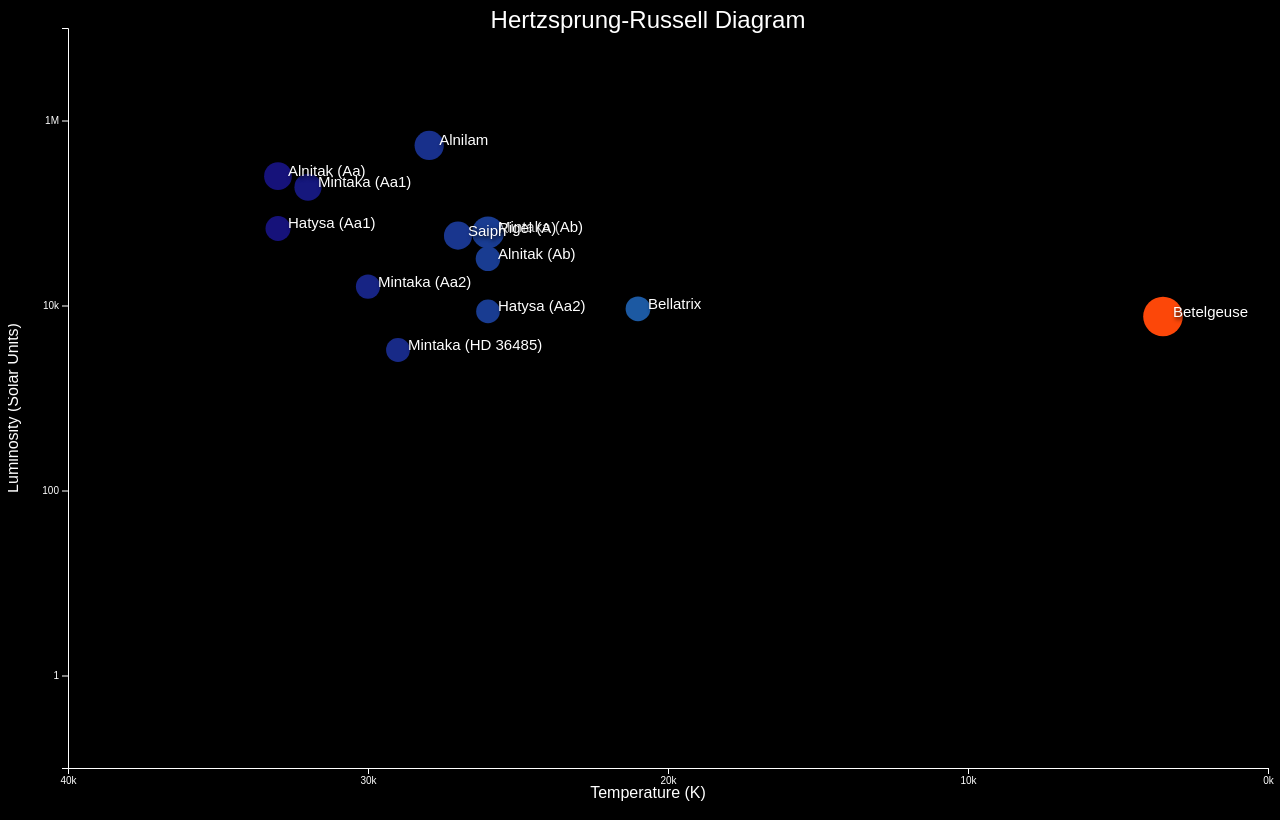
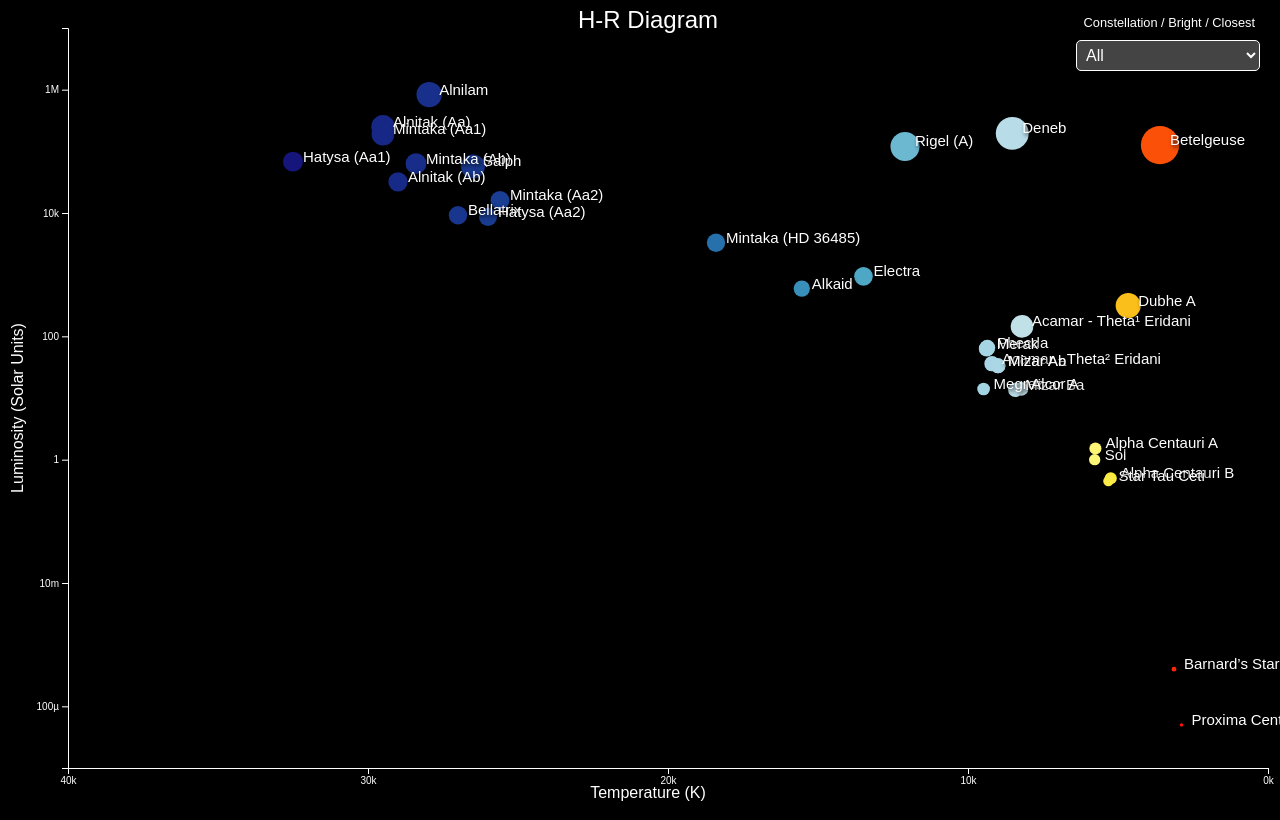
Before and after one commit to paubel/HR-diagram, a plain HTML site: page index.html in a window 1280 px wide. Drawn offline with nearby package versions, Linux system fonts and the light colour scheme.

Commit message:
add more stars and fix things

```diff
--- a/index.html
+++ b/index.html
@@ -9,8 +9,12 @@
 
 <body>
     <!--     <div id="hr-diagram-container"></div> -->
+    <label for="dropdown">Constellation / Bright / Closest </label>
+    <select id="dropdown"></select>
+
     <svg id="hr-diagram"></svg>
     <script src="script.js"></script>
+
 </body>
 
 </html>
--- a/script.js
+++ b/script.js
@@ -12,7 +12,7 @@ const svg = d3
   .attr("height", height);
 
 // Create a div for the tooltip and style it
-var tooltip = d3
+let tooltip = d3
   .select("body")
   .append("div")
   .style("position", "absolute")
@@ -24,105 +24,6 @@ var tooltip = d3
   .style("display", "none")
   .style("color", "black");
 
-// Real star data for the Orion constellation, including radius (in solar radii), luminosity, and temperature
-const stars = [
-  {
-    temperature: 27960,
-    luminosity: 537000,
-    name: "Alnilam",
-    spectralClass: "B0 Ia",
-    radius: 32.4,
-  },
-  {
-    temperature: 33000,
-    luminosity: 250000,
-    name: "Alnitak (Aa)",
-    spectralClass: "O9.5Iab",
-    radius: 20.0,
-  },
-  {
-    temperature: 26000,
-    luminosity: 32000,
-    name: "Alnitak (Ab)",
-    spectralClass: "B1IV",
-    radius: 7.3,
-  },
-
-  {
-    temperature: 21000,
-    luminosity: 9211,
-    name: "Bellatrix",
-    spectralClass: "B2 V (B2 III)",
-    radius: 7.75,
-  },
-  {
-    temperature: 3500,
-    luminosity: 7600,
-    name: "Betelgeuse",
-    spectralClass: "M1–M2 Ia–ab",
-    radius: 887.0,
-  },
-  {
-    temperature: 33000,
-    luminosity: 68000,
-    name: "Hatysa (Aa1)",
-    spectralClass: "O9 III",
-    radius: 8.3,
-  },
-  {
-    temperature: 26000,
-    luminosity: 8630,
-    name: "Hatysa (Aa2)",
-    spectralClass: "B0.8 III/IV",
-    radius: 5.4,
-  },
-
-  {
-    temperature: 32000,
-    luminosity: 190000,
-    name: "Mintaka (Aa1)",
-    spectralClass: "O9.5II",
-    radius: 16.5,
-  },
-  {
-    temperature: 26000,
-    luminosity: 63000,
-    name: "Mintaka (Ab)",
-    spectralClass: "B0IV",
-    radius: 10.4,
-  },
-  {
-    temperature: 30000,
-    luminosity: 16000,
-    name: "Mintaka (Aa2)",
-    spectralClass: "B1V",
-    radius: 6.5,
-  },
-  {
-    temperature: 29000,
-    luminosity: 3300,
-    name: "Mintaka (HD 36485)",
-    spectralClass: "B3V",
-    radius: 5.7,
-  },
-
-  {
-    temperature: 26000,
-    luminosity: 61500,
-    name: "Rigel (A)",
-    spectralClass: "B8Ia",
-    radius: 78.9,
-  },
-
-  {
-    temperature: 27000,
-    luminosity: 56881,
-    name: "Saiph",
-    spectralClass: "B0.5 Ia",
-    radius: 22.2,
-  },
-];
-
 // Define scales for temperature, luminosity, and radius (logarithmic)
 const xScale = d3
   .scaleLinear()
@@ -131,13 +32,14 @@ const xScale = d3
 
 const yScale = d3
   .scaleLog()
-  .domain([0.1, 10000000])
+  .domain([0.00001, 10000000])
   .range([height - margin.bottom, margin.top]);
 
-const radiusScale = d3.scaleLog().domain([0.01, 1000]).range([2, 20]);
+//const radiusScale = d3.scaleLog().domain([0.01, 1000]).range([2, 20]); // Original
+const radiusScale = d3.scaleLog().domain([0.1, 100]).range([1, 15]);
 
 // Color scale based on temperature (spectral class)
-var colors = [
+let colors = [
   "#FB1108",
   "#FD150B",
   "#FA7806",
@@ -151,12 +53,181 @@ var colors = [
   "#1C5FA5",
   "#172484",
 ];
-var temps = [
+let temps = [
   2000, 3000, 4000, 5000, 6000, 7000, 8000, 9000, 10000, 14000, 20000, 30000,
 ];
-var colorScale = d3.scaleLinear().domain(temps).range(colors);
 
-// Add headline
+let colorScale = d3.scaleLinear().domain(temps).range(colors);
+
+d3.json("stars.json").then(function (stars) {
+  // Filter the stars to only include stars with a constellation
+  const starsWithConstellation = stars.filter((star) => star.constellation);
+
+  // Create an array of constellations
+  const constellations = [
+    ...new Set(starsWithConstellation.map((star) => star.constellation)),
+  ];
+
+  // Select the dropdown element
+  const dropdown = d3.select("#dropdown");
+
+  // Add an option for "All", "Closest Stars", and "Brightest Stars"
+  dropdown
+    .selectAll("option")
+    .data([
+      "All",
+      "Closest Stars 100 ly",
+      "Closest Stars 1000 ly",
+      "Brightest Stars",
+    ])
+    .enter()
+    .append("option")
+    .text((d) => d);
+
+  // Add a divider
+  dropdown.append("option").text("----------").attr("disabled", true);
+
+  // Add an option for each constellation
+  dropdown
+    .selectAll("option.constellation")
+    .data(constellations)
+    .enter()
+    .append("option")
+    .attr("class", "constellation")
+    .text((d) => d);
+
+  // Add an event listener to the dropdown
+  dropdown.on("change", function () {
+    // Get the selected option
+    const selectedOption = d3.select(this).property("value");
+
+    // Filter the stars based on the selected option
+    /*    let filteredStars;
+    if (selectedOption === "Closest Stars 100 ly") {
+      filteredStars = stars.filter((star) => star.distance <= 100);
+    } else if (selectedOption === "Closest Stars 1000 ly") {
+      filteredStars = stars.filter((star) => star.distance <= 1000);
+    } else if (selectedOption === "Brightest Stars") {
+      filteredStars = stars.filter((star) => star.apparentMagnitude <= 2);
+    } else {
+      filteredStars =
+        selectedOption === "All"
+          ? stars
+          : stars.filter((star) => star.constellation === selectedOption);
+    } */
+
+    let filteredStars;
+
+    switch (selectedOption) {
+      case "Closest Stars 100 ly":
+        filteredStars = stars.filter((star) => star.distance <= 100);
+        break;
+      case "Closest Stars 1000 ly":
+        filteredStars = stars.filter((star) => star.distance <= 1000);
+        break;
+      case "Brightest Stars":
+        filteredStars = stars.filter((star) => star.apparentMagnitude <= 2);
+        break;
+      case "All":
+        filteredStars = stars;
+        break;
+      default:
+        filteredStars = stars.filter(
+          (star) => star.constellation === selectedOption
+        );
+    }
+    // Update the visualization with the filtered stars
+    let circles = svg.selectAll("circle").data(filteredStars, (d) => d.name);
+    circles
+      .enter()
+      .append("circle")
+      .merge(circles)
+      .attr("cx", (d) => xScale(d.temperature))
+      .attr("cy", (d) => yScale(d.luminosity))
+      .attr("r", (d) => radiusScale(d.radius))
+      .style("fill", (d) => colorScale(d.temperature));
+
+    circles
+      .attr("cx", (d) => xScale(d.temperature))
+      .attr("cy", (d) => yScale(d.luminosity));
+
+    circles
+      .enter()
+      .append("circle")
+      .merge(circles)
+      .attr("cx", (d) => xScale(d.temperature))
+      .attr("cy", (d) => yScale(d.luminosity))
+      .attr("r", (d) => radiusScale(d.radius))
+      .style("fill", (d) => colorScale(d.temperature))
+
+      .on("mouseover", (event, d) => {
+        tooltip.style("display", "block");
+        tooltip.html(`
+        <strong>${d.name}</strong><br>
+        Temperature: ${d.temperature
+          .toLocaleString("en-US", { useGrouping: true })
+          .replace(/,/g, " ")} K <br>
+        Luminosity: ${d.luminosity
+          .toLocaleString("en-US", { useGrouping: true })
+          .replace(/,/g, " ")} L⊙<br>
+        Radius: ${d.radius
+          .toLocaleString("en-US", { useGrouping: true })
+          .replace(/,/g, " ")} R⊙<br>
+        Apparent Magnitude: ${d.apparentMagnitude
+          .toLocaleString("en-US", { useGrouping: true })
+          .replace(/,/g, " ")}<br>
+        Distance: ${d.distance
+          .toLocaleString("en-US", { useGrouping: true })
+          .replace(/,/g, " ")} ly<br>
+        Age: ${
+          d.age
+            ? d.age
+                .toLocaleString("en-US", { useGrouping: true })
+                .replace(/,/g, " ")
+            : "N/A"
+        } y<br>
+        Mass: ${
+          d.mass
+            ? d.mass
+                .toLocaleString("en-US", { useGrouping: true })
+                .replace(/,/g, " ")
+            : "N/A"
+        } M⊙
+      `);
+      })
+      .on("mousemove", (event) => {
+        tooltip.style("left", event.pageX + 10 + "px");
+        tooltip.style("top", event.pageY - 10 + "px");
+      })
+      .on("mouseout", () => {
+        tooltip.style("display", "none");
+      });
+
+    const labels = svg
+      .selectAll(".star-label")
+      .data(filteredStars, (d) => d.name);
+
+    labels
+      .enter()
+      .append("text")
+      .attr("class", "star-label")
+      .attr("x", (d) => xScale(d.temperature) + 10)
+      .attr("y", (d) => yScale(d.luminosity))
+      .text((d) => d.name)
+      .style("font-size", "15px")
+      .style("fill", "#fff")
+      .style("text-shadow", "2px 2px 4px #000");
+
+    labels
+      .attr("x", (d) => xScale(d.temperature) + 10)
+      .attr("y", (d) => yScale(d.luminosity));
+
+    circles.exit().remove();
+    labels.exit().remove();
+  });
+
+  svg.selectAll("circle");
+
   svg
     .append("text")
     .attr("class", "headline")
@@ -165,7 +236,7 @@ svg
     .attr("text-anchor", "middle")
     .style("font-size", "24px")
     .style("text-decoration", "none")
-  .text("Hertzsprung-Russell Diagram");
+    .text("H-R Diagram");
   // Create circles for stars on the HR diagram with radii based on the star size and colored by temperature
   svg
     .selectAll("circle")
@@ -221,7 +292,7 @@ svg
     .append("text")
     .attr("class", "y-label")
     .attr("x", -height / 2)
-  .attr("y", 10)
+    .attr("y", 15)
     .attr("transform", "rotate(-90)")
     .style("text-anchor", "middle")
     .text("Luminosity (Solar Units)");
@@ -229,18 +300,39 @@ svg
   svg
     .selectAll("circle")
     .on("mouseover", (event, d) => {
-    // Directly access the temperature and luminosity properties of the datum
-
       tooltip.style("display", "block");
-    tooltip.html(
-      `Temperature: ${d.temperature
+      tooltip.html(`
+      <strong>${d.name}</strong><br>
+      Temperature: ${d.temperature
         .toLocaleString("en-US", { useGrouping: true })
-        .replace(/,/g, " ")} K <br>Luminosity: ${d.luminosity
+        .replace(/,/g, " ")} K <br>
+      Luminosity: ${d.luminosity
         .toLocaleString("en-US", { useGrouping: true })
-        .replace(/,/g, " ")} L⊙<br>Radius: ${d.radius
+        .replace(/,/g, " ")} L⊙<br>
+      Radius: ${d.radius
         .toLocaleString("en-US", { useGrouping: true })
-        .replace(/,/g, " ")} R⊙`
-    );
+        .replace(/,/g, " ")} R⊙<br>
+      Apparent Magnitude: ${d.apparentMagnitude
+        .toLocaleString("en-US", { useGrouping: true })
+        .replace(/,/g, " ")}<br>
+      Distance: ${d.distance
+        .toLocaleString("en-US", { useGrouping: true })
+        .replace(/,/g, " ")} ly<br>
+      Age: ${
+        d.age
+          ? d.age
+              .toLocaleString("en-US", { useGrouping: true })
+              .replace(/,/g, " ")
+          : "N/A"
+      } y<br>
+      Mass: ${
+        d.mass
+          ? d.mass
+              .toLocaleString("en-US", { useGrouping: true })
+              .replace(/,/g, " ")
+          : "N/A"
+      } M⊙
+    `);
     })
     .on("mousemove", (event) => {
       tooltip.style("left", event.pageX + 10 + "px");
@@ -261,7 +353,7 @@ window.addEventListener("resize", () => {
       .attr("y", height - margin.bottom + 10);
 
     // Update the viewBox of the SVG
-  svg.attr("viewBox", `0 0 ${width} ${height}`);
+    svg.attr("viewBox", `0 0 ${width} ${height - 10}`);
 
     // Update the scales
     xScale.range([margin.left, width - margin.right]);
@@ -297,3 +389,4 @@ window.addEventListener("resize", () => {
       .attr("x", (d) => xScale(d.temperature) + 10)
       .attr("y", (d) => yScale(d.luminosity));
   });
+});
--- /dev/null
+++ b/stars.json
@@ -0,0 +1,387 @@
+[
+  {
+    "name": "Sol",
+    "hemisphere": "N",
+    "temperature": 5777,
+    "luminosity": 1,
+    "spectralClass": "G2V",
+    "radius": 1,
+    "distance": 0,
+    "apparentMagnitude": -26.74,
+    "age": 4.603e9,
+    "mass": 1
+  },
+  {
+    "name": "Alpha Centauri A",
+    "hemisphere": "S",
+    "temperature": 5753,
+    "luminosity": 1.519,
+    "spectralClass": "G2V",
+    "radius": 1.2234,
+    "constellation": "Centaurus",
+    "distance": 4.367,
+    "apparentMagnitude": -0.27,
+    "age": 5.2e9,
+    "mass": 1.1
+  },
+  {
+    "name": "Alpha Centauri B",
+    "hemisphere": "S",
+    "temperature": 5242,
+    "luminosity": 0.5002,
+    "spectralClass": "K1V",
+    "radius": 1.2234,
+    "constellation": "Centaurus",
+    "distance": 4.367,
+    "apparentMagnitude": 1.33,
+    "age": 5.3e9,
+    "mass": 0.907
+  },
+  {
+    "name": "Proxima Centauri",
+    "hemisphere": "S",
+    "temperature": 2883,
+    "luminosity": 0.00005,
+    "spectralClass": "M5.5 Ve",
+    "radius": 0.14,
+    "constellation": "Centaurus",
+    "distance": 4.246,
+    "apparentMagnitude": 11.05,
+    "age": 4.853e9,
+    "mass": 0.123
+  },
+  {
+    "name": "Star Tau Ceti",
+    "temperature": 5320,
+    "luminosity": 0.45,
+    "spectralClass": "G8 V",
+    "radius": 0.79,
+    "constellation": "Cetus",
+    "distance": 11.912,
+    "apparentMagnitude": 3.5,
+    "age": 10e9,
+    "mass": 0.69
+  },
+  {
+    "name": "Alnilam",
+    "temperature": 27960,
+    "luminosity": 832000,
+    "spectralClass": "B0Ia",
+    "radius": 32.4,
+    "constellation": "Orion",
+    "distance": 1975.8,
+    "apparentMagnitude": 1.69,
+    "age": 5.7e9,
+    "mass": 40
+  },
+  {
+    "name": "Alnitak (Aa)",
+    "temperature": 29500,
+    "luminosity": 250000,
+    "spectralClass": "O9.5Iab",
+    "radius": 20.0,
+    "constellation": "Orion",
+    "distance": 1260,
+    "apparentMagnitude": 2.08,
+    "age": 6.4e6,
+    "mass": 33
+  },
+  {
+    "name": "Alnitak (Ab)",
+    "temperature": 29000,
+    "luminosity": 32000,
+    "spectralClass": "B1IV",
+    "radius": 7.3,
+    "constellation": "Orion",
+    "distance": 1260,
+    "apparentMagnitude": 4.28,
+    "age": 7.2e6,
+    "mass": 14
+  },
+
+  {
+    "name": "Bellatrix",
+    "temperature": 27000,
+    "luminosity": 9211,
+    "spectralClass": "B2 V (B2 III)",
+    "radius": 5.75,
+    "constellation": "Orion",
+    "distance": 250,
+    "apparentMagnitude": -2.78,
+    "age": 25.2e6,
+    "mass": 5.75
+  },
+  {
+    "name": "Betelgeuse",
+    "temperature": 3600,
+    "luminosity": 126000,
+    "spectralClass": "M1–M2 Ia–ab",
+    "radius": 764,
+    "constellation": "Orion",
+    "distance": 548,
+    "apparentMagnitude": 0.5,
+    "age": 8e6,
+    "mass": 17
+  },
+  {
+    "name": "Hatysa (Aa1)",
+    "temperature": 32500,
+    "luminosity": 68000,
+    "spectralClass": "O9 III",
+    "radius": 8.3,
+    "constellation": "Orion",
+    "distance": 1240,
+    "apparentMagnitude": 2.77,
+    "age": 4e6,
+    "mass": 13.1
+  },
+  {
+    "name": "Hatysa (Aa2)",
+    "temperature": 26000,
+    "luminosity": 8630,
+    "spectralClass": "B0.8 III/IV",
+    "radius": 5.4,
+    "constellation": "Orion",
+    "distance": 716.2,
+    "apparentMagnitude": 2.77,
+    "age": 3e6,
+    "mass": 5.12
+  },
+  {
+    "name": "Mintaka (Aa1)",
+    "temperature": 29500,
+    "luminosity": 190000,
+    "spectralClass": "O9.5II",
+    "radius": 16.5,
+    "constellation": "Orion",
+    "distance": 1200,
+    "apparentMagnitude": 2.5,
+    "mass": 24
+  },
+  {
+    "name": "Mintaka (Aa2)",
+    "temperature": 25600,
+    "luminosity": 16000,
+    "spectralClass": "B1V",
+    "radius": 6.5,
+    "constellation": "Orion",
+    "distance": 1200,
+    "apparentMagnitude": 3.9,
+    "mass": 22.5
+  },
+  {
+    "name": "Mintaka (Ab)",
+    "temperature": 28400,
+    "luminosity": 63000,
+    "spectralClass": "B0IV",
+    "radius": 10.4,
+    "constellation": "Orion",
+    "distance": 1200,
+    "apparentMagnitude": 14,
+    "mass": 22.5
+  },
+  {
+    "name": "Mintaka (HD 36485)",
+    "temperature": 18400,
+    "luminosity": 3300,
+    "spectralClass": "B3V",
+    "radius": 5.7,
+    "constellation": "Orion",
+    "distance": 1200,
+    "apparentMagnitude": 6.85,
+    "mass": 9
+  },
+  {
+    "name": "Rigel (A)",
+    "temperature": 12100,
+    "luminosity": 120000,
+    "spectralClass": "B8Ia",
+    "radius": 78.9,
+    "constellation": "Orion",
+    "distance": 860,
+    "apparentMagnitude": 0.13,
+    "age": 8e6,
+    "mass": 21
+  },
+
+  {
+    "name": "Saiph",
+    "temperature": 26500,
+    "luminosity": 56881,
+    "spectralClass": "B0.5 Ia",
+    "radius": 22.2,
+    "constellation": "Orion",
+    "distance": 650,
+    "apparentMagnitude": 2.09,
+    "age": 11.1e6,
+    "mass": 15.5
+  },
+
+  {
+    "name": "Deneb",
+    "temperature": 8525,
+    "luminosity": 196000,
+    "spectralClass": "A2Ia",
+    "radius": 203,
+    "constellation": "Cygnus",
+    "distance": 2000,
+    "apparentMagnitude": 1.25,
+    "age": 11.1e6,
+    "mass": 19
+  },
+
+  {
+    "name": "Electra",
+    "temperature": 13484,
+    "luminosity": 940,
+    "spectralClass": "B6 IIIe",
+    "radius": 6.09,
+    "constellation": "Pleiades",
+    "distance": 400,
+    "apparentMagnitude": -1.77,
+    "age": 115e6,
+    "mass": 5e6
+  },
+
+  {
+    "name": "Barnard’s Star",
+    "temperature": 3134,
+    "luminosity": 0.0004,
+    "spectralClass": "M4 V",
+    "radius": 0.196,
+    "constellation": "Pleiades",
+    "distance": 10e9,
+    "apparentMagnitude": 9.5,
+    "age": 10e9,
+    "mass": 5
+  },
+  {
+    "name": "Acamar - Theta¹ Eridani",
+    "temperature": 8200,
+    "luminosity": 145,
+    "spectralClass": "A3IV-V",
+    "radius": 16,
+    "constellation": "Eridanus",
+    "distance": 167,
+    "apparentMagnitude": 2.91,
+    "mass": 2.6
+  },
+  {
+    "name": "Acamar - Theta² Eridani",
+    "temperature": 9200,
+    "luminosity": 36,
+    "spectralClass": "A1V",
+    "radius": 2.7,
+    "constellation": "Eridanus",
+    "distance": 167,
+    "apparentMagnitude": 4.119,
+    "age": 10e9,
+    "mass": 2.4
+  },
+  {
+    "name": "Dubhe A",
+    "temperature": 4660,
+    "luminosity": 316,
+    "spectralClass": "K0III",
+    "radius": 30,
+    "constellation": "Ursa Major",
+    "distance": 123,
+    "apparentMagnitude": 1.79,
+    "age": 280e6,
+    "mass": 4.25
+  },
+  {
+    "name": "Phecda",
+    "temperature": 9355,
+    "luminosity": 65.255,
+    "spectralClass": "A0Ve",
+    "radius": 3.04,
+    "constellation": "Ursa Major",
+    "distance": 83.2,
+    "apparentMagnitude": 2.438,
+    "age": 300e6,
+    "mass": 2.94
+  },
+  {
+    "name": "Merak",
+    "temperature": 9377,
+    "luminosity": 63,
+    "spectralClass": "A1IVps",
+    "radius": 3.021,
+    "constellation": "Ursa Major",
+    "distance": 79.7,
+    "apparentMagnitude": 2.37,
+    "age": 500e6,
+    "mass": 2.7
+  },
+  {
+    "name": "Megrez",
+    "temperature": 9480,
+    "luminosity": 14,
+    "spectralClass": "A3V",
+    "radius": 1.4,
+    "constellation": "Ursa Major",
+    "distance": 80.5,
+    "apparentMagnitude": 3.312,
+    "age": 300e6,
+    "mass": 1.63
+  },
+  {
+    "name": "Mizar Aa",
+    "temperature": 9000,
+    "luminosity": 33.3,
+    "spectralClass": "A2Vp",
+    "radius": 2.4,
+    "constellation": "Ursa Major",
+    "distance": 82.9,
+    "apparentMagnitude": 2.04,
+    "age": 370e6,
+    "mass": 2.2224
+  },
+  {
+    "name": "Mizar Ab",
+    "temperature": 9000,
+    "luminosity": 33.3,
+    "spectralClass": "A2Vp",
+    "radius": 2.4,
+    "constellation": "Ursa Major",
+    "distance": 82.9,
+    "apparentMagnitude": 2.04,
+    "age": 370e6,
+    "mass": 2.2381
+  },
+  {
+    "name": "Mizar Ba",
+    "temperature": 8425,
+    "luminosity": 13.53,
+    "spectralClass": "kA1h(eA)mA7IV-V",
+    "radius": 2.08,
+    "constellation": "Ursa Major",
+    "distance": 80.53,
+    "apparentMagnitude": 2.04
+  },
+  {
+    "name": "Alkaid",
+    "temperature": 15540,
+    "luminosity": 594,
+    "spectralClass": "B3 V",
+    "radius": 3.4,
+    "constellation": "Ursa Major",
+    "distance": 103.9,
+    "apparentMagnitude": 1.86,
+    "age": 10e6,
+    "mass": 6.1
+  },
+  {
+    "name": "Alcor A",
+    "temperature": 8221,
+    "luminosity": 14.03,
+    "spectralClass": "A5Vn",
+    "radius": 1.846,
+    "constellation": "Ursa Major",
+    "distance": 81.7,
+    "apparentMagnitude": 3.99,
+    "age": 500e6,
+    "mass": 1.84
+  }
+]
--- a/styles.css
+++ b/styles.css
@@ -14,13 +14,27 @@ svg {
   /* stroke: white; */
   fill: white;
 }
-
-/* .axis path,
-.axis line {
-  stroke: white;
+label[for="dropdown"] {
+  color: white;
+  border-radius: 5px;
+  padding: 5px;
+  font-size: 0.8em;
+  position: absolute;
+  top: 10px;
+  right: 20px;
+  z-index: 1;
+  z-index: 1;
 }
 
-.axis text {
-  fill: white;
+#dropdown {
+  background-color: #444;
+  color: white;
+  border: 1px solid white;
+  border-radius: 5px;
+  padding: 5px;
+  font-size: 1em;
+  position: absolute;
+  top: 40px;
+  right: 20px;
+  z-index: 1;
 }
- */
```
Lines whose indentation alone changed are shown as unchanged.
